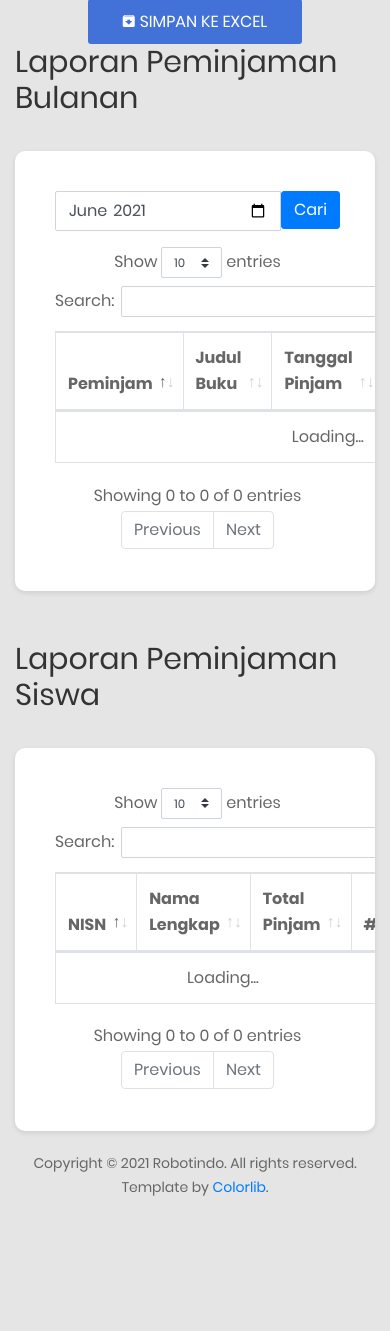
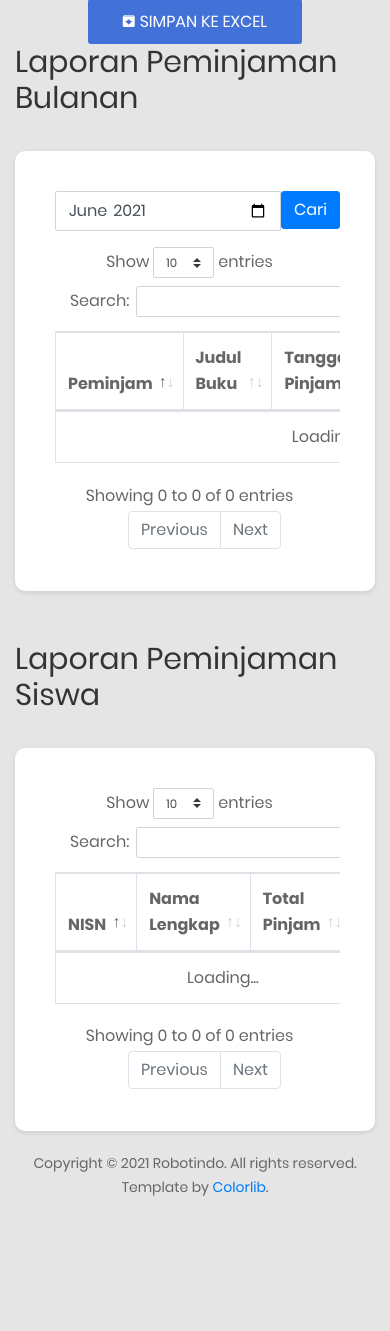
Before and after one commit to AvindaAlamsyah/e-pus, a CodeIgniter app: the page made by application/views/admin/laporan.php in a window 390 px wide. Shown: the part 214-1545 px from the top of the page. Run offline with CodeIgniter, Linux system fonts and the light colour scheme; data that the repository does not hold is empty; some libraries are stand-ins or nearby versions.

Commit message:
fix responsive table

```diff
--- a/application/views/admin/data_admin.php
+++ b/application/views/admin/data_admin.php
@@ -60,6 +60,7 @@
                                     <i class="zmdi zmdi-plus"></i>tambah data</button>
                             </div>
                             <div class="au-card">
+                                <div class="table-responsive">
                                     <table id="tabel_admin" class="table table-striped table-bordered" style="width:100%">
                                         <thead>
                                             <tr>
@@ -71,6 +72,7 @@
                                         <tbody id="data_admin">
                                         </tbody>
                                     </table>
+                                </div>
                             </div>
                         </div>
                     </div>
--- a/application/views/admin/data_anggota.php
+++ b/application/views/admin/data_anggota.php
@@ -64,6 +64,7 @@
                                 </div>
                             </div>
                             <div class="au-card">
+                                <div class="table-responsive">
                                     <table id="tabel_anggota" class="table table-striped table-bordered" style="width:100%">
                                         <thead>
                                             <tr>
@@ -77,6 +78,7 @@
                                         <tbody id="data_anggota">
                                         </tbody>
                                     </table>
+                                </div>
                             </div>
                         </div>
                     </div>
--- a/application/views/admin/data_buku.php
+++ b/application/views/admin/data_buku.php
@@ -60,6 +60,7 @@
                                     <i class="zmdi zmdi-plus"></i>tambah data</button>
                             </div>
                             <div class="au-card">
+                                <div class="table-responsive">
                                     <table id="tabel_buku" class="table table-striped table-bordered" style="width:100%">
                                         <thead>
                                             <tr>
@@ -72,6 +73,7 @@
                                         <tbody id="data_buku">
                                         </tbody>
                                     </table>
+                                </div>
                             </div>
                         </div>
                     </div>
--- a/application/views/admin/laporan.php
+++ b/application/views/admin/laporan.php
@@ -70,6 +70,7 @@
                                         </div>
                                     </div>
                                 </div>
+                                <div class="table-responsive">
                                     <table id="tabel_laporan_bulan" class="table table-striped table-bordered" style="width:100%">
                                         <thead>
                                             <tr>
@@ -86,12 +87,14 @@
                                 </div>
                             </div>
                         </div>
+                    </div>
                     <div class="row" style="margin-top : 50px;">
                         <div class="col-md-12">
                             <div class="overview-wrap m-b-35">
                                 <h2 class="title-1">Laporan Peminjaman Siswa</h2>
                             </div>
                             <div class="au-card">
+                                <div class="table-responsive">
                                     <table id="tabel_laporan_siswa" class="table table-striped table-bordered" style="width:100%">
                                         <thead>
                                             <tr>
@@ -104,6 +107,7 @@
                                         <tbody id="data_laporan_siswa">
                                         </tbody>
                                     </table>
+                                </div>
                             </div>
                         </div>
                     </div>
--- a/application/views/admin/peminjaman.php
+++ b/application/views/admin/peminjaman.php
@@ -58,6 +58,7 @@
                                 <h2 class="title-1">Data Peminjaman Buku (Fisik)</h2>
                             </div>
                             <div class="au-card">
+                                <div class="table-responsive">
                                     <table id="tabel_peminjaman" class="table table-striped table-bordered" style="width:100%">
                                         <thead>
                                             <tr>
@@ -74,6 +75,7 @@
                                         <tbody id="data_peminjaman">
                                         </tbody>
                                     </table>
+                                </div>
                             </div>
                         </div>
                     </div>
```
Lines whose indentation alone changed are shown as unchanged.
